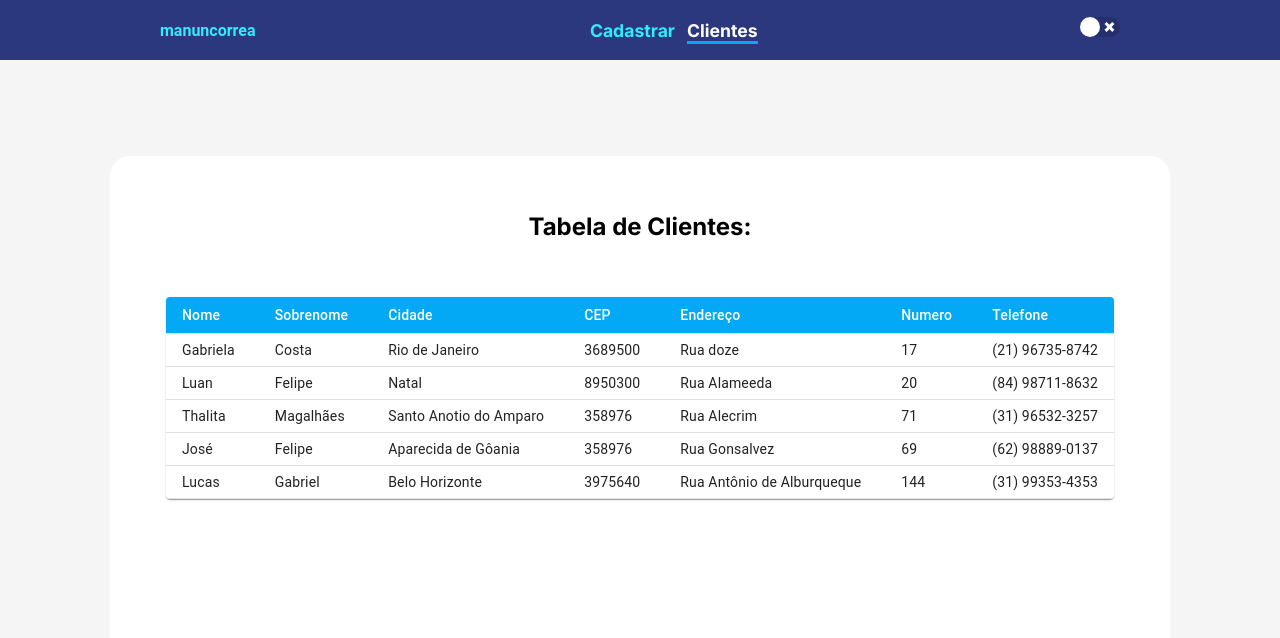
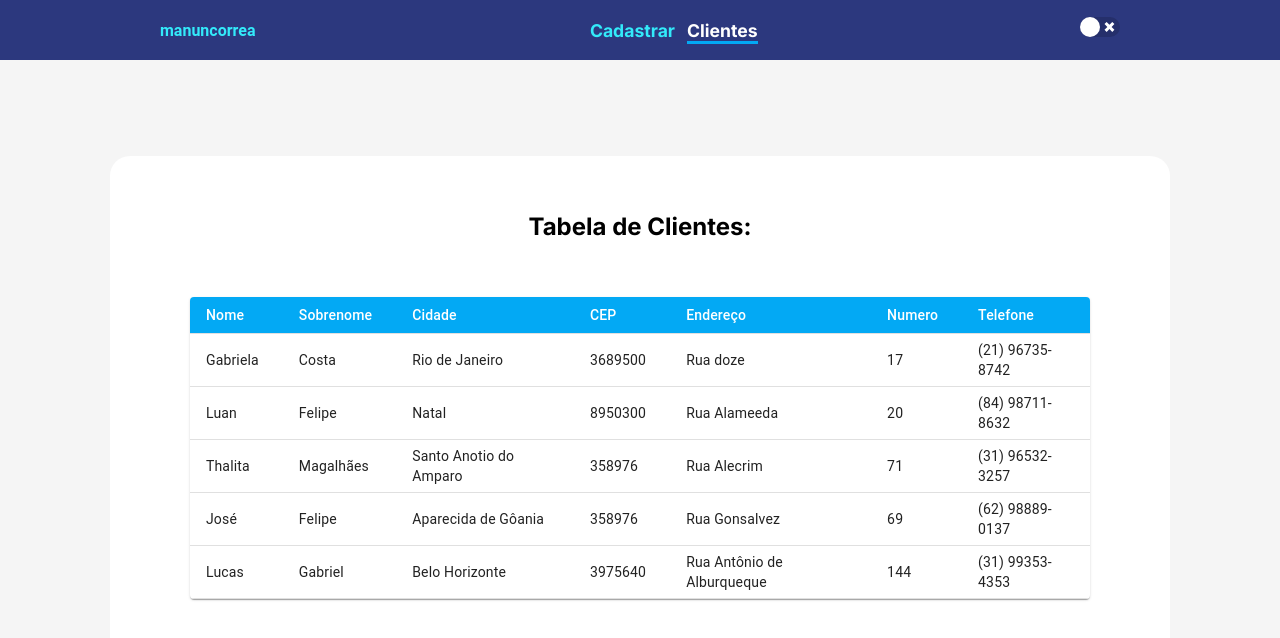
Before and after one commit to manuncorrea/sistema-de-cadastro, a React (Create React App) app: page /clients in a window 1280 px wide. Shown: the top 638 px of the page. Built offline with nearby package versions, Linux system fonts and the light colour scheme.

Commit message:
up tabela

```diff
--- a/src/components/TableCustomers/index.tsx
+++ b/src/components/TableCustomers/index.tsx
@@ -12,17 +12,29 @@ import database from '../../database.json';
 import { Container } from './styles';
 
 const useStyles = makeStyles({
+  container: {
+    display: 'flex',
+    justifyContent: 'center',
+    width: '100%'
+  },
+
+  tableContainer: {
+    maxWidth: '90%'
+  },
+
   table: {
-    minWidth: 50,
+    minWidth: 650,
+
   },
+
 });
 
 const TableCustomers: React.FC = () => {
   const classes = useStyles();
 
   return(
-    <Container>
-      <TableContainer component={Paper}>
+    <Container className={classes.container}>
+      <TableContainer component={Paper} className={classes.tableContainer}>
         <Table className={classes.table} size="small" arial-label="a dense table">
           <TableHead>
             <TableRow className="cabecalho">
```
